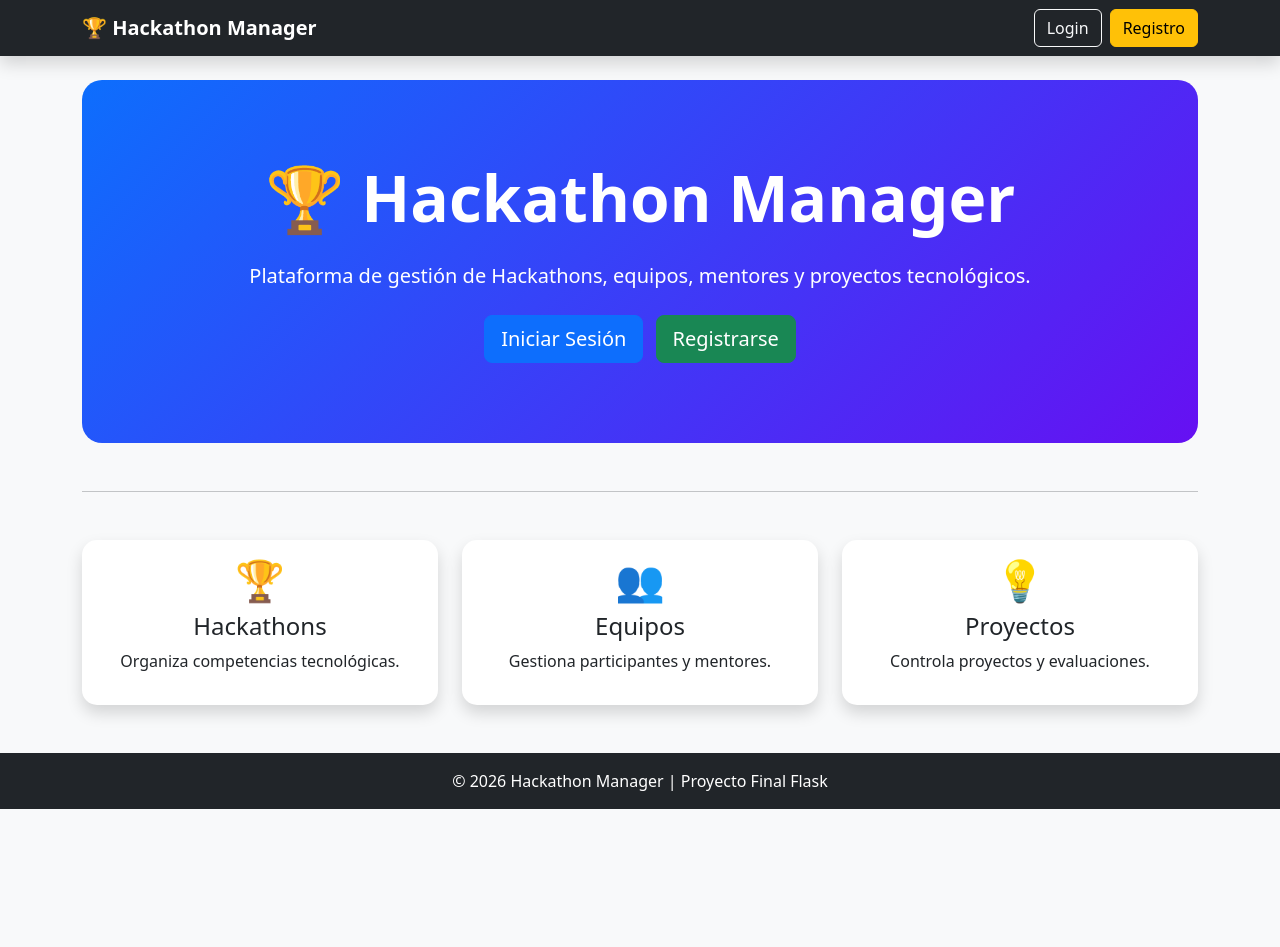
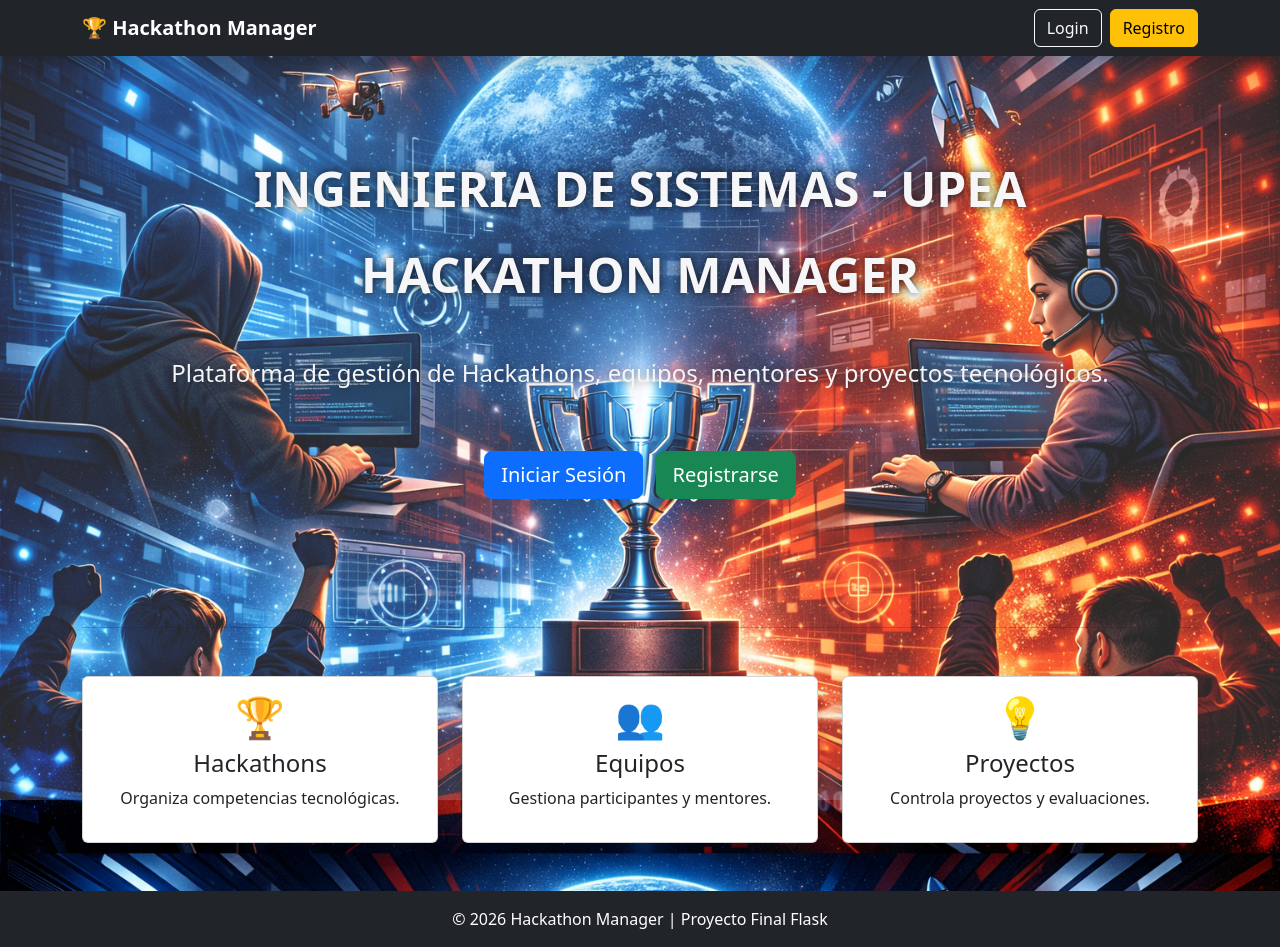
Before and after one commit to norieticona-cmd/PROYECTO-FINAL-EQUIPO-EL-DASHBOARD-, a Flask app: page / in a window 1280 px wide. Before the commit the page ends 809 px from the top, so only its background shows below. Run offline with Flask 3, Linux system fonts and the light colour scheme.

Commit message:
Actualizacion Final

```diff
--- a/app/premios/routes.py
+++ b/app/premios/routes.py
@@ -8,7 +8,6 @@ from flask import render_template, request, redirect
 from app.extensions import db
 
 from app.models.proyecto import Proyecto
-
 
 @premio_bp.route("/premios")
 @login_required
--- a/app/static/css/style.css
+++ b/app/static/css/style.css
@@ -1,40 +1,72 @@
-body{
-    background:#f4f7fc;
+/* Fondo general con imagen */
+body {
+    background: url("../img/mifoto1.png");
+    background-size: cover;
+    background-position: center;
+    background-repeat: no-repeat;
+    background-attachment: fixed;
+    position: relative;
 }
 
-.hero{
-    background:linear-gradient(
-        135deg,
-        #0d6efd,
-        #6610f2
-    );
-
-    color:white;
-
-    padding:80px;
-
-    border-radius:20px;
-
-    margin-bottom:30px;
+/* Capa aclaradora sobre la imagen de fondo */
+body::before {
+    content: "";
+    position: fixed;
+    top: 0;
+    left: 0;
+    width: 100%;
+    height: 100%;
+    background: rgba(255, 255, 255, 0.158); /* aclara el fondo */
+    z-index: -1; /* queda detrás del contenido */
 }
 
-.card{
-    border:none;
-    border-radius:15px;
-    transition:0.3s;
+/* Sección hero */
+.hero {
+    display: flex;
+    flex-direction: column;
+    align-items: center;
+    gap: 20px;
+    padding: 80px;
+    border-radius: 20px;
+    color: #f6f5f8; /* azul institucional */
 }
 
-.card:hover{
-    transform:translateY(-5px);
+/* Títulos grandes */
+.hero h1 {
+    font-size: 3rem;
+    font-weight: 700;
+    text-shadow: 0 0 10px rgba(12, 11, 11, 0.863);
 }
 
-.shadow-lg{
-    box-shadow:
-    0 10px 25px rgba(0,0,0,.15)!important;
+/* Texto descriptivo */
+.hero p {
+    font-size: 1.5rem;
+    font-weight: 500;
+    text-shadow: 0 0 8px rgba(0,0,0,0.5);
 }
 
-.footer-custom{
-    background:#212529;
-    color:white;
-    padding:20px;
+/* Botones estilo gamer */
+.hero button {
+    background: linear-gradient(135deg, #0d6efd, #6610f2);
+    color: #56991f;
+    font-size: 1.2rem;
+    font-weight: bold;
+    padding: 15px 40px;
+    border: none;
+    border-radius: 12px;
+    cursor: pointer;
+    box-shadow: 0 6px 15px rgba(167, 53, 53, 0.747);
+    transition: transform 0.2s ease, box-shadow 0.3s ease;
 }
+
+/* Hover específico para botones dentro de hero */
+.hero button:hover {
+    transform: scale(1.08);
+    box-shadow: 0 0 20px #ebd516, 0 0 40px #E30613; /* efecto neón UPEA */
+}
+
+/* Hover general para todos los botones Bootstrap */
+.btn:hover {
+    transform: scale(1.05);
+    box-shadow: 0 0 15px rgba(0, 51, 102, 0.6);
+}
--- a/app/templates/home.html
+++ b/app/templates/home.html
@@ -5,7 +5,10 @@
 <div class="hero text-center">
 
     <h1 class="display-3 fw-bold">
-        🏆 Hackathon Manager
+         INGENIERIA DE SISTEMAS - UPEA
+    </h1>
+    <h1 class="display-3 fw-bold">
+         HACKATHON MANAGER
     </h1>
 
     <p class="lead mt-4">
```
Also changed, not shown: app/templates/equipos/listar.html (+7 -47 lines), app/templates/evaluaciones/listar.html (+7 -46 lines), app/templates/hackathons/listar.html (+8 -45 lines), app/templates/mentores/listar.html (+7 -44 lines), app/templates/participantes/listar.html (+8 -46 lines), app/templates/premios/listar.html (+1 -8 lines), app/templates/proyectos/listar.html (+10 -42 lines), app/static/img/fondo.jpg (deleted), app/static/img/mifoto1.png (added), app/templates/premios/editar.html (line endings or trailing spaces), instance/hackathon.db.
